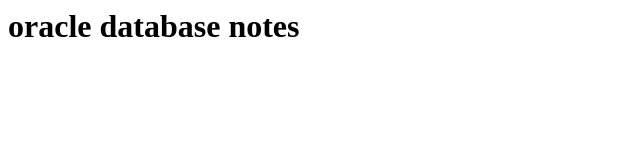
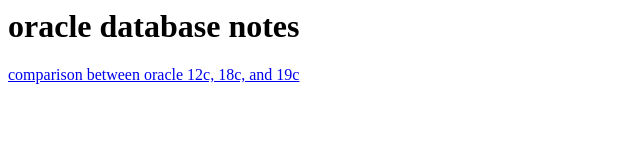
Before and after one commit to christytan/Oracle_DATABASE, a plain HTML site: page index.html in a window 1280 px wide. Shown: the whole page, without its empty margins (0-640 px from the left). Drawn offline with Linux system fonts and the light colour scheme.

Commit message:
Update index.html

```diff
--- a/index.html
+++ b/index.html
@@ -1 +1,2 @@
 <h1>oracle database notes</h1>
+<a href="https://christytan.github.io/Oracle_DATABASE/12c_18c_19c.html">comparison between oracle 12c, 18c, and 19c</a>
```
